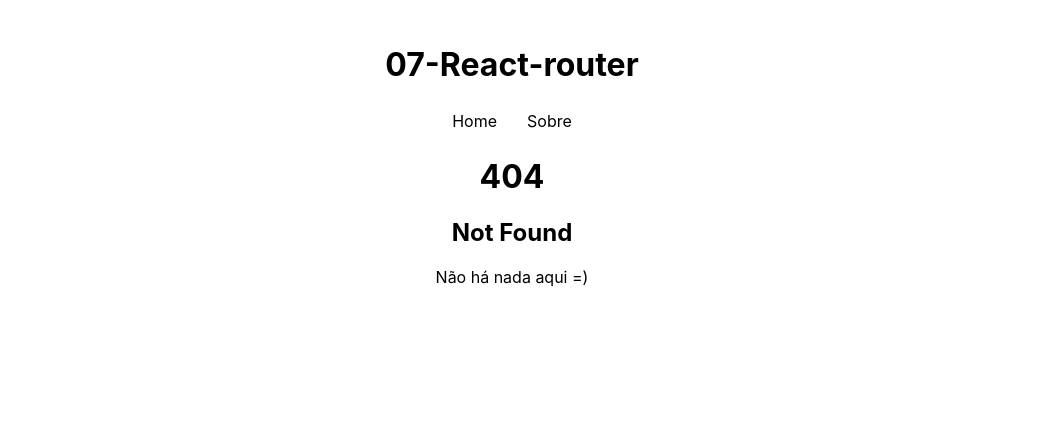
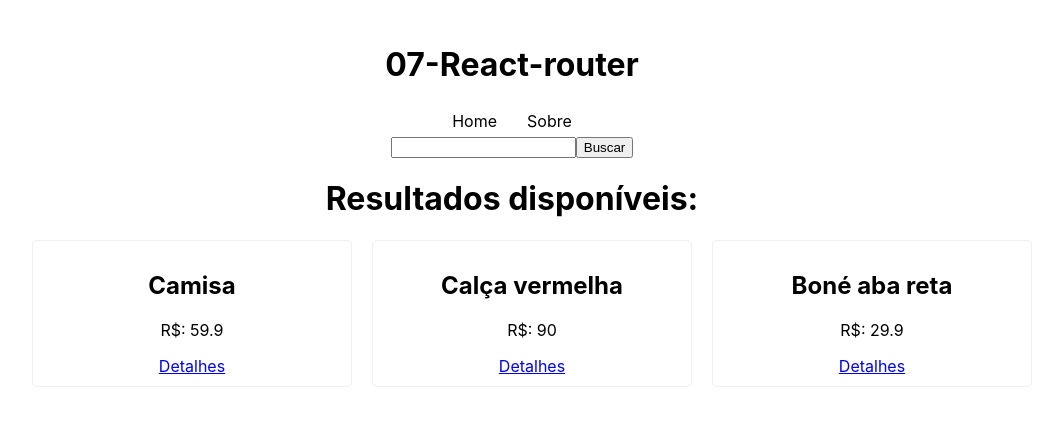
Before and after one commit to samueljdev/react-do-zero-a-maestria, a React (Vite) app: page /search in a window 1280 px wide. Before the commit this address had no page. Shown: the top 426 px of the page, without its empty margins (128-1191 px from the left). Built offline with nearby package versions, Linux system fonts and the light colour scheme; data requests are answered from the project's data file.

Commit message:
09-search params

```diff
--- a/package.json
+++ b/package.json
@@ -11,6 +11,7 @@
     "server": "json-server --watch data/db.json"
   },
   "dependencies": {
+    "json-server": "^0.17.4",
     "react": "^18.2.0",
     "react-dom": "^18.2.0",
     "react-router-dom": "^6.22.3"
--- a/src/App.jsx
+++ b/src/App.jsx
@@ -6,6 +6,8 @@ import Navibar from './components/Navibar'
 import Product from './pages/Product'
 import Info from './pages/Info'
 import NotFound from './pages/NotFound'
+import SearchForm from './components/SearchForm'
+import Search from './pages/Search'
 
 function App() {
 
@@ -13,12 +15,14 @@ function App() {
     <>
       <h1>07-React-router</h1>
       <BrowserRouter >
-        <Navibar /> {/* link ativo */}
+        <Navibar />
+        <SearchForm />
         <Routes>
           <Route path="/" element={<Home />} />
           <Route path="/about" element={<About />} />
           <Route path="/products/:id" element={<Product />} /> {/* carregamento dinamico de dados */}
           <Route path="/products/:id/info" element={<Info />} /> {/* nested router */}
+          <Route path="/search" element={<Search />} />
           <Route path="*" element={<NotFound />} /> {/* no match route */}
         </Routes>
       </BrowserRouter>
--- /dev/null
+++ b/src/components/SearchForm.jsx
@@ -0,0 +1,22 @@
+import { useState } from 'react'
+import { useNavigate } from "react-router-dom"
+
+const SearchForm = () => {
+    const navigate = useNavigate()
+    const [query, setQuery] = useState()
+
+    const handleSubmit = (e) => {
+        e.preventDefault()
+
+        navigate("/search?q=" + query)
+    }
+
+    return (
+        <form onSubmit={handleSubmit}>
+            <input type="text" onChange={(e) => setQuery(e.target.value)} />
+            <input type="submit" value="Buscar" />
+        </form>
+    )
+}
+
+export default SearchForm
--- a/src/hooks/UseFetch.jsx
+++ b/src/hooks/UseFetch.jsx
@@ -5,31 +5,31 @@ export const UseFetch = (url) => {
     const [config, setConfig] = useState(null)
     const [method, setMethod] = useState(null)
     const [callFetch, setCallFetch] = useState(false)
-    const [error, setError] = useState(null)
+    const [error, setError] = useState(false)
     const [loading, setLoading] = useState(false)
     const [itemId, setItemId] = useState(null)
 
     const httpConfig = (data, method) => {
         if (method == "POST") {
             setConfig({
-                method,
+                method: "POST",
                 Headers: {
-                    "Content-Type": "aplication/json"
+                    "Content-Type": "application/json"
                 },
                 body: JSON.stringify(data)
             })
 
-            setMethod(method)
+            setMethod("POST")
 
         } else if (method === "DELETE") {
             setConfig({
                 method: "DELETE",
                 headers: {
-                    "Content-Type": "application/json",
+                    "Content-Type": "application/json"
                 }
             })
 
-            setMethod(method)
+            setMethod("DELETE")
             setItemId(data)
         }
     }
@@ -41,6 +41,8 @@ export const UseFetch = (url) => {
                 const request = await fetch(url)
                 const json = await request.json()
                 setData(json)
+                setMethod(null)
+                setError(null)
             } catch (error) {
                 console.log(error.message)
                 setError("Houve algum erro ao carregar os dados!")
@@ -55,6 +57,7 @@ export const UseFetch = (url) => {
     useEffect(() => {
         const httpRequest = async () => {
             if (method === "POST") {
+                setLoading(true)
                 let fetchOptions = [url, config]
                 const resquisicao = await fetch(...fetchOptions)
                 const json = await resquisicao.json()
@@ -66,7 +69,6 @@ export const UseFetch = (url) => {
                 const json = await resquisicao.json()
                 setCallFetch(json)
             }
-
         }
 
         httpRequest()
--- /dev/null
+++ b/src/pages/Search.jsx
@@ -0,0 +1,29 @@
+import React from 'react'
+import { useSearchParams, Link } from "react-router-dom"
+import { UseFetch } from "../hooks/UseFetch"
+
+const Search = () => {
+    const [searchParams] = useSearchParams()
+
+    const url = "http://localhost:3000/products?" + searchParams
+
+    const { data: items } = UseFetch(url)
+
+    return (
+        <div>
+            <h1>Resultados disponíveis:</h1>
+            <ul className="products">
+                {items &&
+                    items.map((product) => (
+                        <li key={product.id}>
+                            <h2>{product.name}</h2>
+                            <p>R$: {product.price}</p>
+                            <Link to={`/products/${product.id}`}>Detalhes</Link>
+                        </li>
+                    ))}
+            </ul>
+        </div>
+    )
+}
+
+export default Search
```
Also changed, not shown: 1 other file (tests, documents, lock files or other folders).
